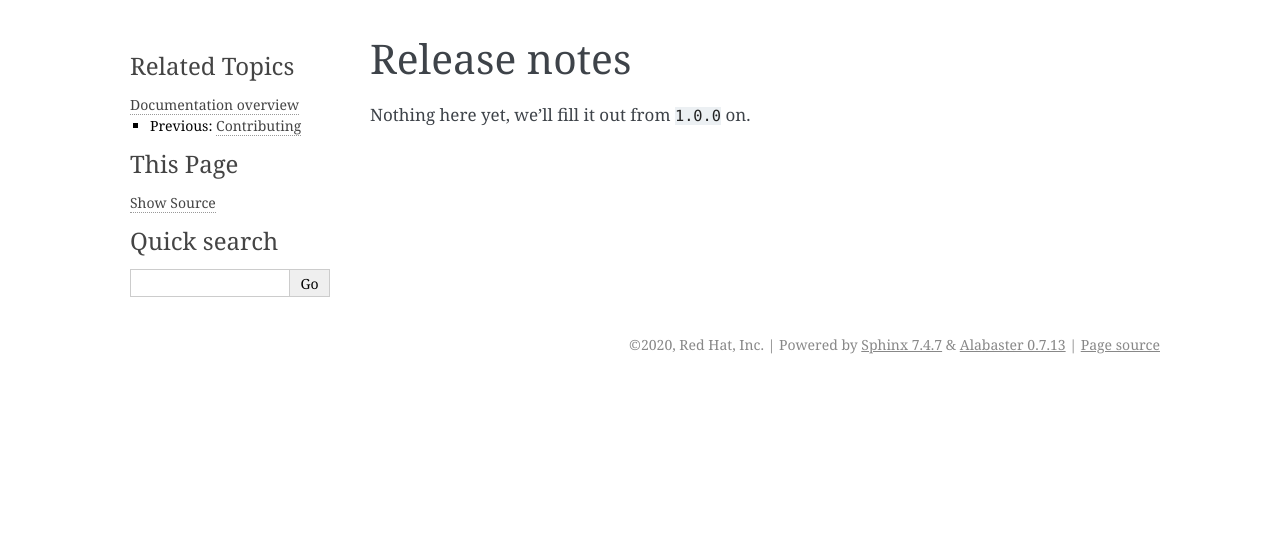
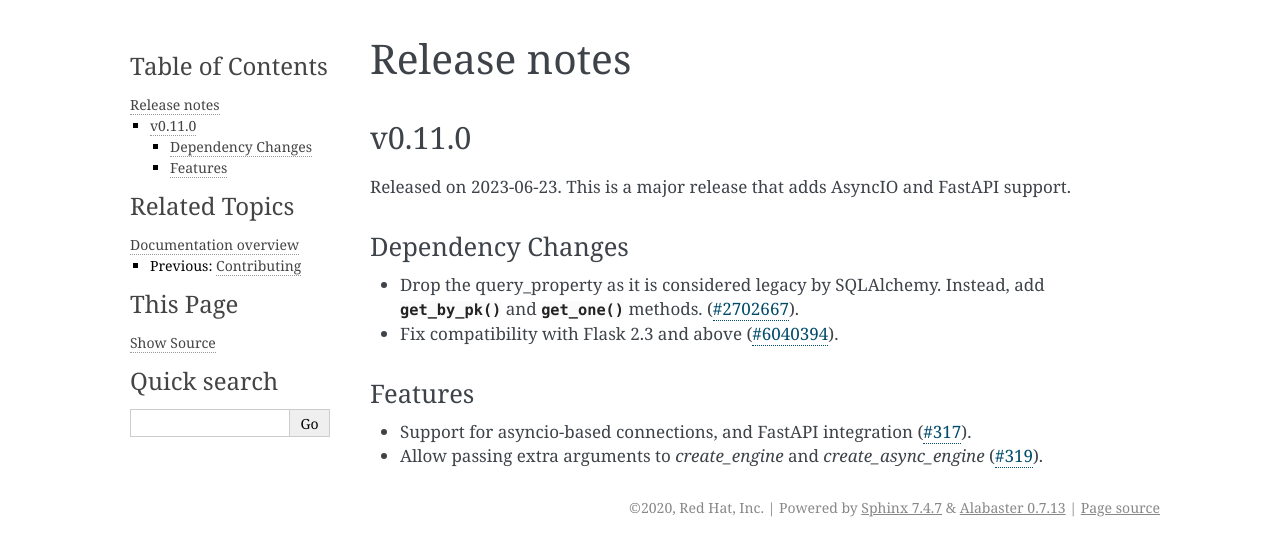
Before and after one commit to fedora-infra/sqlalchemy-helpers, a Sphinx documentation site: the page built from docs/release_notes.rst, in a window 1280 px wide. Shown: the top 556 px of the page. Built offline with Sphinx 7.4.7, drawn with Linux system fonts in a browser that asks for light colours; pages that are not in the unit, such as notebooks, are missing from menus.

Commit message:
Version 0.11.0
Signed-off-by: Aurélien Bompard <aurelien@bompard.org>

```diff
--- a/docs/release_notes.rst
+++ b/docs/release_notes.rst
@@ -4,5 +4,23 @@ Release notes
 
 .. towncrier release notes start
 
+v0.11.0
+=======
 
-Nothing here yet, we'll fill it out from ``1.0.0`` on.
+Released on 2023-06-23.
+This is a major release that adds AsyncIO and FastAPI support.
+
+Dependency Changes
+^^^^^^^^^^^^^^^^^^
+
+* Drop the query_property as it is considered legacy by SQLAlchemy. Instead,
+  add :func:`get_by_pk` and :func:`get_one` methods. (:issue:`2702667`).
+* Fix compatibility with Flask 2.3 and above (:issue:`6040394`).
+
+Features
+^^^^^^^^
+
+* Support for asyncio-based connections, and FastAPI integration
+  (:issue:`317`).
+* Allow passing extra arguments to `create_engine` and `create_async_engine`
+  (:issue:`319`).
--- a/pyproject.toml
+++ b/pyproject.toml
@@ -1,6 +1,6 @@
 [tool.poetry]
 name = "sqlalchemy-helpers"
-version = "0.10.0"
+version = "0.11.0"
 description = "SQLAlchemy Helpers"
 
 license = "LGPL-3.0-or-later"
```
Also changed, not shown: README.md (+3 -3 lines), 4 other files.
